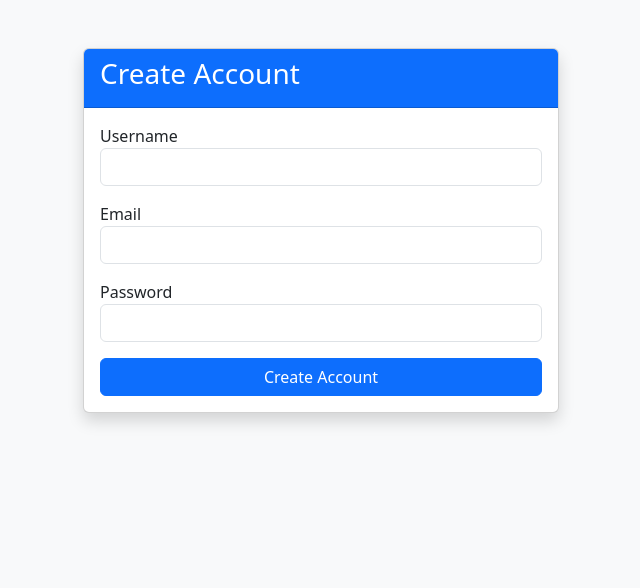
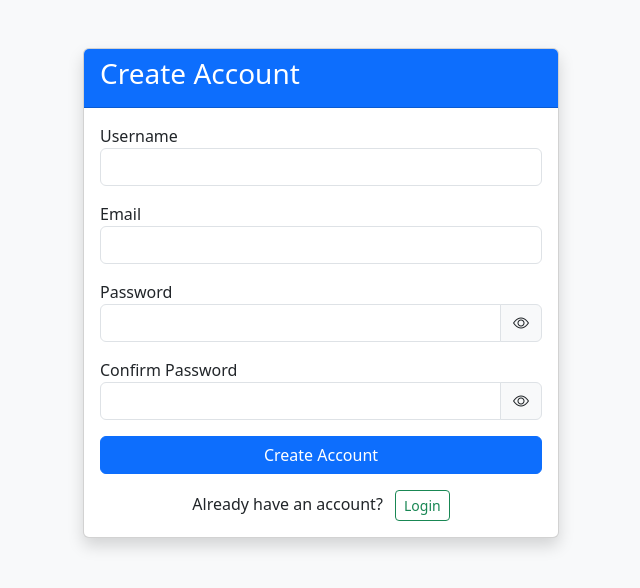
Before and after one commit to Nandhu11747/to-do, a Django app: page /signup/ in a window 1280 px wide. Shown: the top 588 px of the page, without its empty margins (319-959 px from the left). Run offline with Django 5.2, Linux system fonts and the light colour scheme.

Commit message:
eye icon and else

```diff
--- /dev/null
+++ b/todo/static/js/password_toggle.js
@@ -0,0 +1,13 @@
+function togglePassword(inputId, element) {
+
+    const input = document.getElementById(inputId);
+    const icon = element.querySelector("i");
+
+    if (input.type === "password") {
+        input.type = "text";
+        icon.classList.replace("bi-eye", "bi-eye-slash");
+    } else {
+        input.type = "password";
+        icon.classList.replace("bi-eye-slash", "bi-eye");
+    }
+}
--- a/todo/templates/todo/home.html
+++ b/todo/templates/todo/home.html
@@ -11,7 +11,7 @@
 
     <div class="d-flex justify-content-between align-items-center mb-4">
         <div>
-            <h2 class=""mb-0">My Tasks</h2>
+            <h2 class="mb-0">My Tasks</h2>
             <small class="text-muted">
                 Welcome, <strong>{{ user.username }}</strong> 👋
             </small>
--- a/todo/templates/todo/signup.html
+++ b/todo/templates/todo/signup.html
@@ -1,8 +1,10 @@
+{% load static %}
 <!DOCTYPE html>
 <html>
 <head>
     <title>Signup</title>
     <link href="https://cdn.jsdelivr.net/npm/bootstrap@5.3.7/dist/css/bootstrap.min.css" rel="stylesheet">
+    <link rel="stylesheet" href="https://cdn.jsdelivr.net/npm/bootstrap-icons@1.13.1/font/bootstrap-icons.min.css">
 </head>
 
 <body class="bg-light">
@@ -38,15 +40,57 @@
 </div>
 
 <div class="mb-3">
-<label>Password</label>
-<input type="password" name="password" class="form-control">
+    <label>Password</label>
+
+    <div class="input-group">
+        <input
+            type="password"
+            name="password"
+            id="password"
+            class="form-control">
+
+        <span class="input-group-text"
+            style="cursor: pointer;"
+            onclick="togglePassword('password',this)">
+            <i class="bi bi-eye"></i>
+        </span>
+    </div>
 </div>
+
+<div class="mb-3">
+    <label>Confirm Password</label>
+
+    <div class="input-group">
+        <input
+            type="password"
+            name="confirm_password"
+            id="confirm_password"
+            class="form-control">
+
+        <span class="input-group-text"
+            style="cursor: pointer;"
+            onclick="togglePassword('confirm_password',this)">
+            <i class="bi bi-eye"></i>
+        </span>
+    </div>
+</div>
+
 
 <button class="btn btn-primary w-100">
 Create Account
 </button>
 
+<div class="text-center mt-3">
+    <p class="mb-0">
+        Already have an account?
+        <a href="{%url 'login' %}" class="btn btn-outline-success btn-sm ms-2">
+            Login
+        </a>
+    </p>
+</div>
+
 </form>
+</div>
 
 </div>
 
@@ -54,5 +98,7 @@ Create Account
 
 </div>
 
+<script src="{%static 'js/password_toggle.js' %}"></script>
+
 </body>
 </html>
--- a/todo/views.py
+++ b/todo/views.py
@@ -64,9 +64,16 @@ def complete_task(request, id):
 
 def signup(request):
     if request.method == "POST":
+
         username = request.POST.get("username")
         email = request.POST.get("email")
         password = request.POST.get("password")
+        confirm_password = request.POST.get("confirm_password")
+
+        if password != confirm_password:
+            return render(request, "todo/signup.html", {
+                "error": "Passwords do not match."
+            })
 
         if User.objects.filter(username=username).exists():
             return render(request, "todo/signup.html", {
```
Also changed, not shown: todo/templates/todo/login.html (+30 -5 lines).
